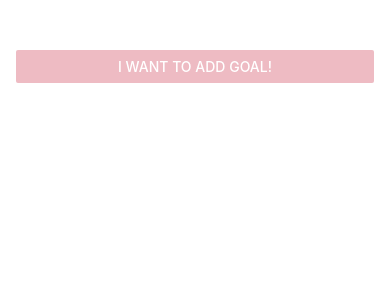
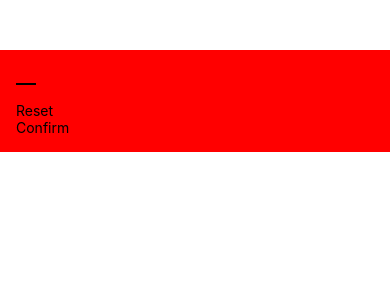
Before and after one commit to MichaelNovickiy/ReactNativeAcademind, a React Native app: screen / in a window 390 px wide. Shown: the top 300 px of the page. Built offline with nearby package versions, Linux system fonts and the light colour scheme.

Commit message:
feat: start work with new game

```diff
--- a/App.js
+++ b/App.js
@@ -1,59 +1,14 @@
-import {Button, FlatList, StatusBar, StyleSheet, View} from 'react-native';
-import {useState} from 'react';
-import GoalItem from './components/GoalItem';
-import GoalInput from './components/GoalInput';
+import {StyleSheet} from 'react-native';
+import StartGameScreen from './screens/StartGameScreen';
 
 function App() {
-    const [inputValue, setInputValue] = useState('');
-    const [showGoalInput, setShowGoalInput] = useState(false);
-    const [listGoals, setListGoals] = useState([]);
-
-    const onShowGoalInput = (value) => setShowGoalInput(value)
-    const onChangeInputValue = (value) => setInputValue(value)
-    const addGoalHandler = () => {
-        setListGoals(prevState => [...prevState, {title: inputValue, id: Math.random().toString()}])
-        setInputValue('')
-    }
-    const removeGoalHandler = (id) => {
-        setListGoals(prevState => prevState.filter(obj => obj.id !== id))
-    }
-
     return (
-        <>
-            <StatusBar style="light"/>
-            <View style={styles.container}>
-                <Button title={'I want to add Goal!'}
-                        onPress={() => setShowGoalInput(true)}
-                        color={'#eebbc3'}
-                />
-                <GoalInput onChangeInputValue={onChangeInputValue}
-                           addGoalHandler={addGoalHandler}
-                           value={inputValue}
-                           visible={showGoalInput}
-                           onShowGoalInput={onShowGoalInput}
-                />
-                <FlatList
-                    style={styles.goalList}
-                    data={listGoals}
-                    alwaysBounceVertical={false}
-                    renderItem={({item}) => <GoalItem title={item.title} id={item.id}
-                                                      removeGoalHandler={removeGoalHandler}/>}
-                    keyExtractor={item => item.id}
-                />
-            </View>
-        </>
+        <StartGameScreen />
     );
 }
 
 const styles = StyleSheet.create({
-    container: {
-        marginHorizontal: 16,
-        marginTop: 50,
-        marginBottom: 120,
-    },
-    goalList: {
-        marginVertical: 8,
-    },
+
 });
 
 export default App;
--- a/app.json
+++ b/app.json
@@ -6,7 +6,6 @@
     "orientation": "portrait",
     "icon": "./assets/icon.png",
     "userInterfaceStyle": "light",
-    "backgroundColor": "#232946",
     "splash": {
       "image": "./assets/splash.png",
       "resizeMode": "contain",
--- a/components/GoalInput.js
+++ /dev/null
@@ -1,85 +0,0 @@
-import React from 'react';
-import {Button, Image, Modal, StyleSheet, TextInput, View} from 'react-native';
-
-const GoalInput = ({onChangeInputValue, addGoalHandler, value, visible, onShowGoalInput}) => {
-
-    const onChangeTextHandler = (value) => onChangeInputValue(value)
-
-    const onAddGoalHandler = () => {
-        if (value.trim() !== '') {
-            addGoalHandler()
-        }
-    }
-
-    const onClose = () => onShowGoalInput(false)
-
-    return (<Modal
-            animationType="slide"
-            transparent={true}
-            visible={visible}>
-            <View style={styles.inputContainer}>
-                <Image
-                    style={styles.image}
-                    source={require('../assets/images/goal.png')}
-                />
-                <TextInput
-                    style={styles.input}
-                    onChangeText={onChangeTextHandler}
-                    placeholder={'Write your goal!'}
-                    value={value}
-                />
-                <View style={styles.buttonContainer}>
-                    <View style={styles.button}>
-                        <Button title={'Add goal!'}
-                                onPress={onAddGoalHandler}
-                                color={'#eebbc3'}
-                        />
-                    </View>
-                    <View style={styles.button}>
-                        <Button title={'Close'}
-                                onPress={onClose}
-                                color={'#eebbc3'}
-                        />
-                    </View>
-                </View>
-            </View>
-        </Modal>
-    );
-};
-
-const styles = StyleSheet.create({
-    inputContainer: {
-        paddingBottom: 20,
-        flex: 1,
-        backgroundColor: '#d4d8f0',
-        borderBottomWidth: 1,
-        borderBottomColor: '#ccc',
-        justifyContent: 'center',
-        alignItems: 'center',
-    },
-    image: {
-        width: 100,
-        height: 100,
-        margin: 20,
-    },
-    input: {
-        padding: 8,
-        width: '70%',
-        color: '#232946',
-        borderColor: '#fffffe',
-        backgroundColor: '#fffffe',
-        borderWidth: 1,
-        borderStyle: 'solid'
-    },
-    buttonContainer: {
-        marginVertical: 16,
-        flexDirection: 'row',
-    },
-    button: {
-        marginVertical: 8,
-        marginHorizontal: 8,
-        width: 100,
-    },
-})
-
-export default GoalInput;
--- a/components/GoalItem.js
+++ /dev/null
@@ -1,35 +0,0 @@
-import React from 'react';
-import {Text, View, StyleSheet, Pressable} from 'react-native';
-
-const GoalItem = ({title, id, removeGoalHandler}) => {
-
-    const onRemoveItem = (id) => {
-        removeGoalHandler(id)
-    }
-
-    return (
-        <View style={styles.goalContainer}>
-            <Pressable
-                onPress={() => onRemoveItem(id)}
-                android_ripple={{color: 'rgb(210, 230, 255)'}}
-                style={({pressed}) => [{backgroundColor: pressed ? '#eebbc3' : '#b8c1ec'}, { borderRadius: 3}]}
-            >
-                <Text style={styles.goalText}>{title}</Text>
-            </Pressable>
-        </View>
-    );
-};
-
-const styles = StyleSheet.create({
-    goalContainer: {
-        marginVertical: 4,
-
-    },
-    goalText: {
-        padding: 8,
-        fontSize: 18,
-        color: '#121629',
-    }
-})
-
-export default GoalItem;
--- /dev/null
+++ b/components/PrimaryButton.js
@@ -0,0 +1,12 @@
+import React from 'react';
+import {Text, View} from 'react-native';
+
+const PrimaryButton = ({children}) => {
+    return (
+        <View>
+            <Text>{children}</Text>
+        </View>
+    );
+};
+
+export default PrimaryButton;
--- /dev/null
+++ b/screens/StartGameScreen.js
@@ -0,0 +1,45 @@
+import React, {useState} from 'react';
+import {StyleSheet, TextInput, View} from 'react-native';
+import PrimaryButton from '../components/PrimaryButton';
+
+const StartGameScreen = () => {
+
+    const [enteredValue, setEnteredValue] = useState('')
+
+    return (
+        <View style={styles.inputContainer}>
+            <TextInput
+                style={styles.enteredValue}
+                maxLength={2}
+                onChangeText={eventCount => setEnteredValue(eventCount)}
+                value={enteredValue}
+                autoCapitalize="none"
+                autoCorrect={false}
+                keyboardType={'numeric'}
+                // keyboardType="number-pad"
+            />
+            <TextInput
+            />
+            <View>
+                <PrimaryButton>Reset</PrimaryButton>
+                <PrimaryButton>Confirm</PrimaryButton>
+            </View>
+        </View>
+    );
+};
+
+const styles = StyleSheet.create({
+    inputContainer: {
+        backgroundColor: 'red',
+        marginTop: 50,
+        padding: 16
+    },
+    enteredValue: {
+        width: 20,
+        borderBottomWidth: 2,
+        borderBottomColor: 'black',
+        borderStyle: 'solid'
+    },
+});
+
+export default StartGameScreen;
```
Also changed, not shown: screens/GameOverScreen.js (added), screens/GameScreen.js (added).
